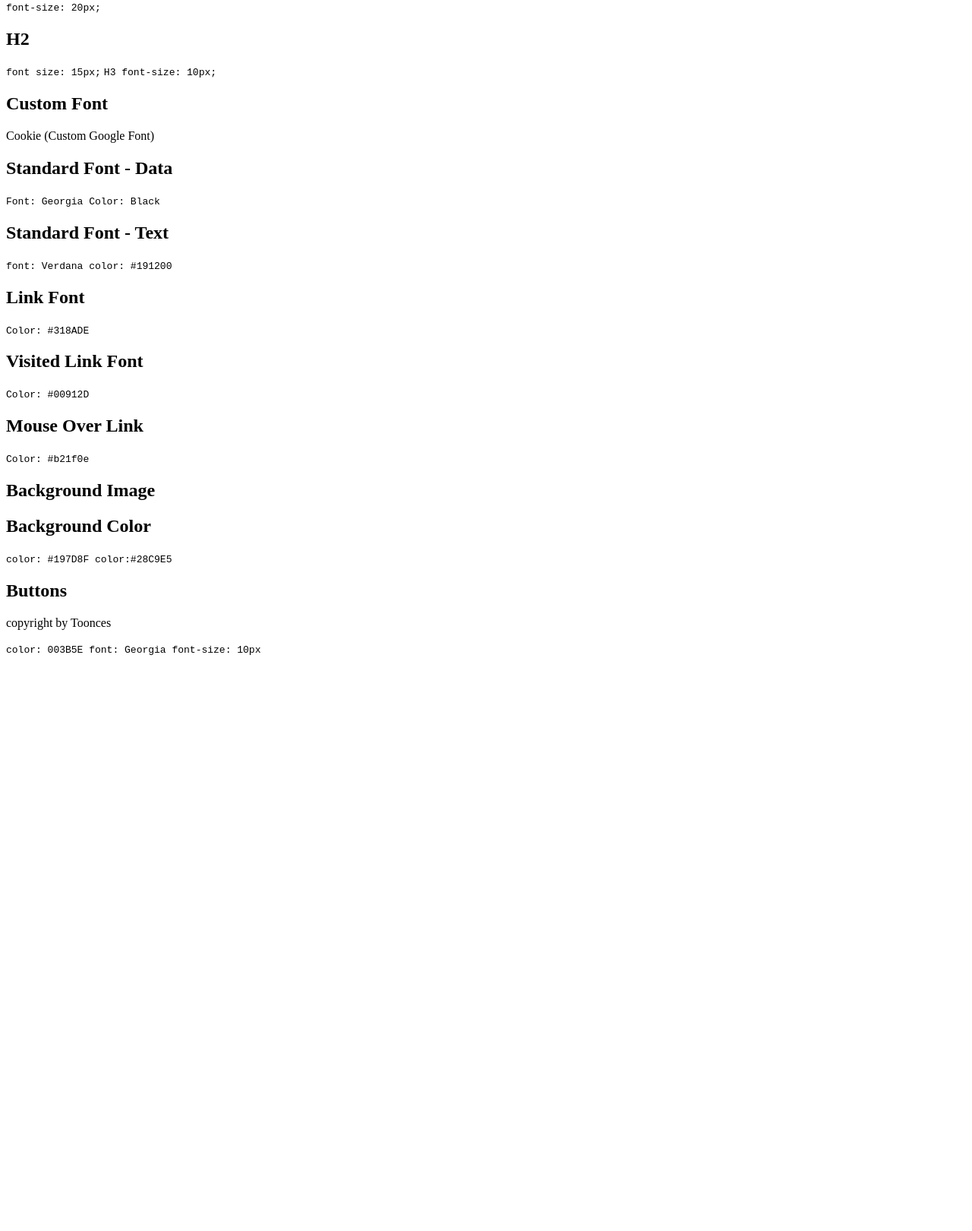
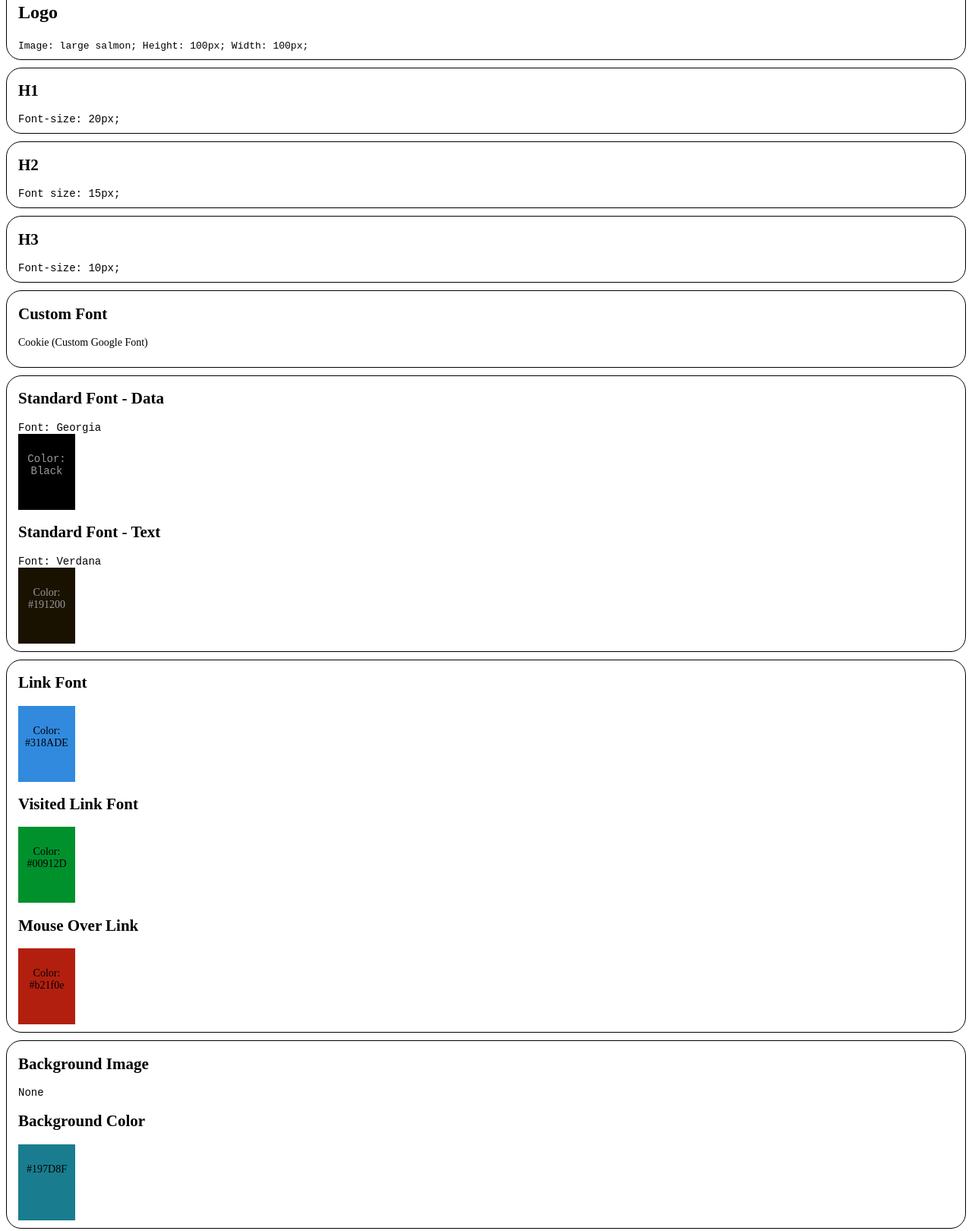
Before and after one commit to spamalope01/cookie_stand, a plain HTML site: page Styleguide.html in a window 1280 px wide. Shown: the part 236-1856 px from the top of the page at 76% size. Before the commit the page ends 1107 px from the top, so only its background shows below. Drawn offline with Linux system fonts and the light colour scheme.

Commit message:
added styling to the styleguide.

```diff
--- a/Styleguide.html
+++ b/Styleguide.html
@@ -3,71 +3,83 @@
   <head>
     <meta charset="utf-8">
     <title>Salmon Cookies Style Guide</title>
+    <link rel="stylesheet" href="stylesheet.css" media="screen" title="no title" charset="utf-8">
   </head>
   <header>
-    <H2>Header Section</H2>
-      <code>font:
-        font-size: 12px;
-        background-color: light-blue;
+    <h2>Header Section</h2>
+      <code>Font: Georgia;
+        Font-size: 12px;
+        <div id = 'headColor'>
+          Background-color: #17A5FF;
+        </div>
       </code>
     <h2>Logo</h2>
       <code>
-        height:
-        width:
+        Image: large salmon;
+        Height: 100px;
+        Width: 100px;
       </code>
+  </header>
   <body>
+    <section id = "allH1">
       <h2>H1</h2>
-    <code>font-size: 20px;</code>
-
+      <code>Font-size: 20px;</code>
+    </section>
+    <section id = "allH2">
       <h2>H2</h2>
-    <code>font size: 15px;</code>
-    <code>H3  font-size: 10px;</code>
-
+      <code>Font size: 15px;</code>
+    </section>
+    <section id = 'allH3'>
+      <h2>H3</h2>
+      <code>Font-size: 10px;</code>
+    </section>
+    <section id = 'customFont'>
       <h2>Custom Font</h2>
       <p>Cookie (Custom Google Font)<link href='https://fonts.googleapis.com/css?family=Cookie' rel='stylesheet' type='text/css'></p>
-
+    </section>
+    <section id = 'standardFont'>
       <h2>Standard Font - Data</h2>
       <code>Font: Georgia
+      <div id = 'standardColor'>
         Color: Black
+      </div>
       </code>
-
       <h2>Standard Font - Text</h2>
-    <code>font: Verdana
-    color: #191200
-    </code>
-
+      <code>Font: Verdana</code>
+      <div id = 'standard2'>Color: #191200</div>
+    </section>
+    <section id = 'links'>
       <h2>Link Font</h2>
-    <code>Color: #318ADE</code>
-
+      <div id = 'linkColor'>Color: #318ADE</div>
       <h2>Visited Link Font</h2>
-	  <code>Color: #00912D</code>
-
+      <div id = 'visitedColor'>Color: #00912D</div>
       <h2>Mouse Over Link</h2>
-	  <code>Color: #b21f0e</code>
-
+      <div id = 'mouseColor'>Color: #b21f0e</div>
+    </section>
+    <section id = 'backgroundStuff'>
       <h2>Background Image</h2>
-
+      <code>None</code>
       <h2>Background Color</h2>
-	  <code>color: #197D8F
-		color:#28C9E5
-	  </code>
-    <!--.gradient {
+      <div id = 'backgroundColorBlock'>#197D8F</div>
+      <!--(for my reference later).gradient {
       background-image:
       linear-gradient(
       #197D8F, #28C9E5
       );
     }-->
-
+    </section>
+    <section id = 'buttons'>
       <h2>Buttons</h2>
+      <p>To be determined...</p>
+    </section>
 
   </body>
-  <footer>
-  	<p>copyright by Toonces</p>
+  <footer id = "footer">
+  	<p>Copyright by Toonces</p>
   	<code>
-  		color: 003B5E
-  		font: Georgia
-  		font-size: 10px
-
+  		Font: Georgia
+  		Font-size: 10px
 	  </code>
+    <div id ='footColor'>Color: #003B5E</div>
   </footer>
 </html>
--- a/stylesheet.css
+++ b/stylesheet.css
@@ -1,15 +1,23 @@
 header {
   border-style: solid;
   border-width: 1px;
-  background-color: #17A5FF;
   border-radius: 20px;
   padding-left: 15px;
   padding-bottom: 10px;
   margin-bottom: 10px;
 }
 
+#headColor {
+  background-color: #17A5FF;
+  width: 100px;
+  height: 100px;
+  text-align: center;
+  padding-top: 25px;
+}
+
 #allH1,
 #allH2,
+#allH3,
 #customFont,
 #standardFont,
 #footer,
@@ -23,10 +31,10 @@ header {
   margin-bottom: 10px;
   padding-left: 15px;
   padding-bottom: 10px;
+  font-size: 14px;
 }
 
 #backgroundColorBlock {
-  border-style: solid, 3px;
   background-color: #197D8F;
   width: 75px;
   height: 75px;
@@ -34,9 +42,58 @@ header {
   padding-top: 25px;
 }
 
+#standardColor {
+  background-color: #000;
+  color: #999;
+  width: 75px;
+  height: 75px;
+  text-align: center;
+  padding-top: 25px;
+}
 
-#footer {
-  background-color: #D26E00;
+#standard2 {
+  background-color: #191200;
+  color: #999;
+  width: 75px;
+  height: 75px;
+  text-align: center;
+  padding-top: 25px;
+}
+
+#linkColor {
+  background-color: #318ADE;
+  color: #000;
+  width: 75px;
+  height: 75px;
+  text-align: center;
+  padding-top: 25px;
+}
+
+#visitedColor {
+  background-color: #00912D;
+  color: #000;
+  width: 75px;
+  height: 75px;
+  text-align: center;
+  padding-top: 25px;
+}
+
+#mouseColor {
+  background-color: #b21f0e;
+  color: #000;
+  width: 75px;
+  height: 75px;
+  text-align: center;
+  padding-top: 25px;
+}
+
+#footColor {
+  background-color: #003B5E;
+  color: #999;
+  width: 75px;
+  height: 75px;
+  text-align: center;
+  padding-top: 25px;
 }
 
 #backgroundColor {
```
Lines whose indentation alone changed are shown as unchanged.
